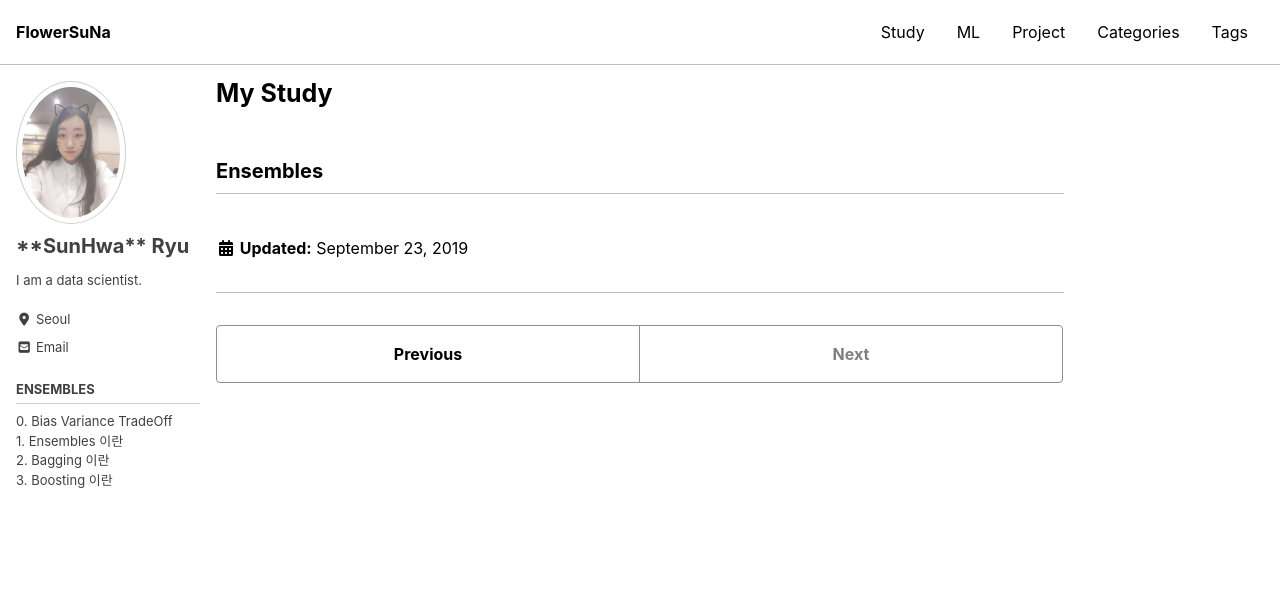
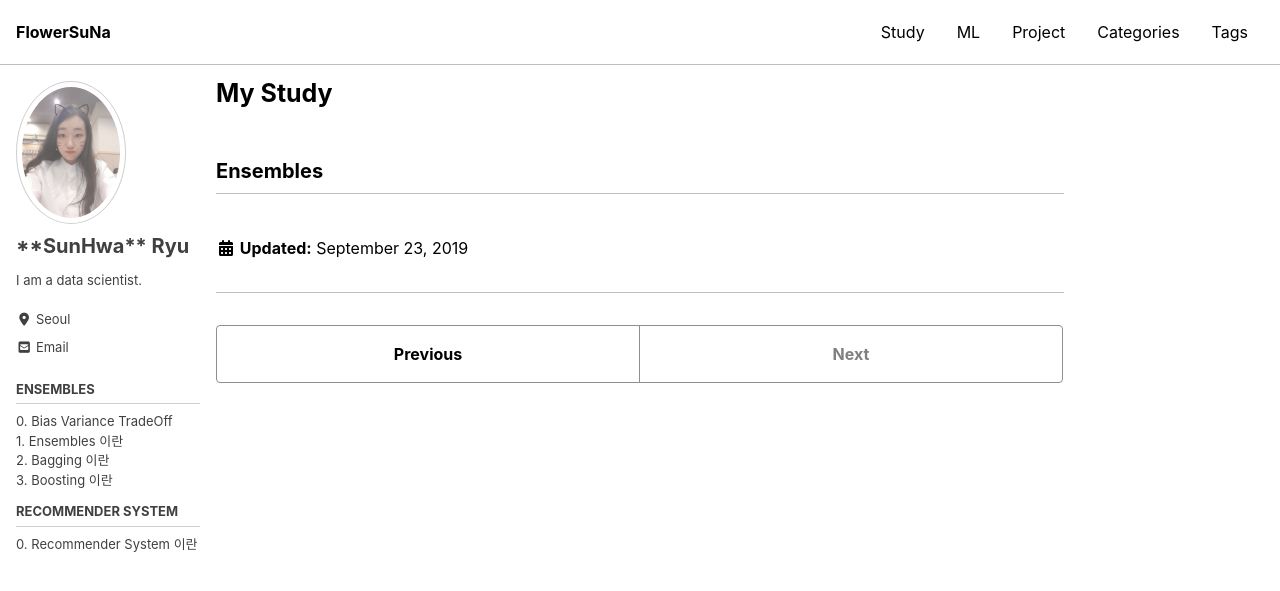
Before and after one commit to MinPinSunHwa/suna.github.io, a Jekyll site: the page built from _study/study.md, in a window 1280 px wide and 900 px high. Shown: the top 591 px of the window. Built offline with Jekyll 4.4.1, drawn with Linux system fonts in a browser that asks for light colours; cached includes are drawn as plain includes; nearby versions of some CDN libraries.

Commit message:
Update navigation.yml

```diff
--- a/_data/navigation.yml
+++ b/_data/navigation.yml
@@ -39,3 +39,7 @@ study:
         url: /study/ensembles/2/
       - title: "3. Boosting 이란"
         url: /study/ensembles/3/
+  - title: "Recommender System"
+    children:
+      - title: "0. Recommender System 이란"
+        url: /study/recommender_system/0/
```
